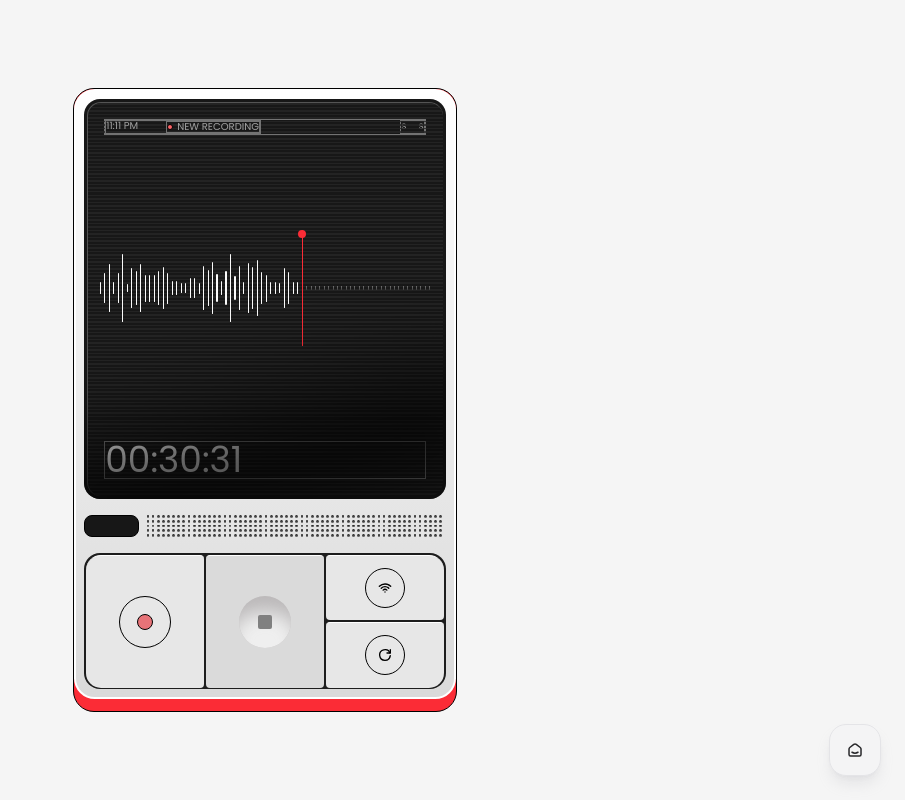
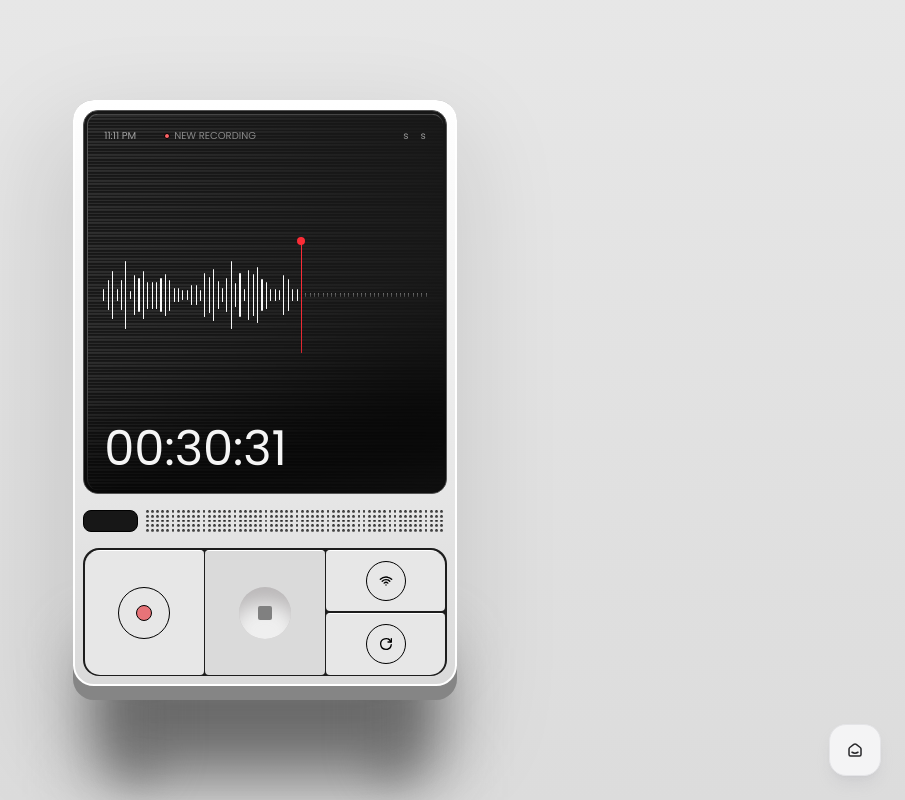
Before and after one commit to fwedwicc/fmDump, a React (Vite) app: page /canvas in a window 1280 px wide. Shown: the whole page, without its empty margins (375-1280 px from the left). Built offline with nearby package versions, Linux system fonts and the light colour scheme; a web font is replaced by a local one.

Commit message:
Refactor Canvas component styling with gradient backgrounds and improved layout

```diff
--- a/src/pages/Canvas.jsx
+++ b/src/pages/Canvas.jsx
@@ -11,36 +11,41 @@ const Canvas = () => {
       initial={{ opacity: 0 }}
       animate={{ opacity: 1 }}
       transition={{ duration: 0.4, ease: 'easeOut' }}
-      className='relative h-screen overflow-hidden bg-neutral-100 grid place-content-center'
+      className='relative h-screen overflow-hidden bg-gradient-to-b from-[#e7e7e7] to-[#dcdcdc] grid place-content-center'
     >
       {/* ------------------------ PLAYGROUND ------------------------ */}
-      <div className='flex w-[24rem] p-[0.2px] pb-3 rounded-[21px] border bg-red-500'>
+      <div className='absolute bg-neutral-500 blur-[32px] w-86 h-32 bottom-6 -translate-x-1/2 left-1/2' />
+      <div className='absolute flex items-center justify-between px-4 blur-[12px] w-84 h-32 bottom-8 -translate-x-1/2 left-1/2'>
+        <div className='bg-neutral-500/50 blur-lg w-12 h-32 rounded-full mt-8' />
+        <div className='bg-neutral-500/50 blur-lg w-12 h-32 rounded-full mt-8' />
+      </div>
+      <div className='flex w-[24rem] p-[0.2px] pb-3.5 rounded-[21px] bg-[#858585] shadow-[-9px_41px_100px_19px_rgba(0,_0,_0,_0.1)] z-50'>
         <div className='flex flex-col justify-end gap-4 items-end size-full rounded-[20.8px] p-2 bg-gradient-to-b from-[#ffffff] to-[#dadada] border-2 border-white'>
           {/*  */}
-          <div className='relative flex flex-col items-center justify-between p-5 h-100 rounded-[16px] w-full bg-neutral-900 overflow-hidden'>
+          <div className='relative flex flex-col items-center justify-between p-5 h-96 rounded-[15px] w-full bg-neutral-900 border-[1.2px] border-[#545454] overflow-hidden'>
             {/* <div className='absolute top-0 left-0 w-54 h-38 bg-white/20 blur-[12rem]' /> */}
             <div className='absolute -bottom-8 -translate-x-1/2 left-1/2 w-[140%] h-30 bg-black/80 blur-[3rem] z-30 -rotate-12' />
-            <div className='flex flex-col justify-between absolute top-1/2 -translate-y-1/2 w-[98.5%] h-[98.5%] rounded-[14px] overflow-hidden border-t-[1.2px] border-l-[1.2px] border-[#545454]'>
-              {Array.from({ length: 112 }, (_, i) => (
-                <div key={i} className='w-full h-[1.5px] bg-neutral-800/80' />
+            <div className='flex flex-col justify-between absolute top-1/2 -translate-y-1/2 w-[98.5%] h-[98.5%] rounded-[11px] overflow-hidden border-t-[1.2px] border-l-[1.2px] border-[#545454]'>
+              {Array.from({ length: 116 }, (_, i) => (
+                <div key={i} className='w-full h-[1.5px] bg-gradient-to-r from-neutral-700/60 to-neutral-800/20' />
               ))}
             </div>
             {/*  */}
-            <div className='flex justify-between w-full border border-neutral-500'>
-              <div className='flex gap-7 border border-neutral-500 relative z-20'>
+            <div className='flex justify-between w-full'>
+              <div className='flex gap-7 relative z-20'>
                 <p className='text-neutral-400 leading-none text-[10px]'>11:11 PM</p>
-                <div className='flex items-center gap-1 border border-neutral-500'>
+                <div className='flex items-center gap-1'>
                   <div className='size-1.5 rounded-full bg-red-400 border' />
-                  <p className='text-neutral-400 leading-none text-[10px]'>NEW RECORDING</p>
+                  <p className='text-neutral-400/80 leading-none text-[10px]'>NEW RECORDING</p>
                 </div>
               </div>
-              <div className='flex gap-3 border border-neutral-500'>
+              <div className='flex gap-3'>
                 <p className='text-neutral-400 leading-none text-[10px]'>s</p>
                 <p className='text-neutral-400 leading-none text-[10px]'>s</p>
               </div>
             </div>
             {/*  */}
-            <div className='relative z-20 flex items-center gap-[3.4px]'>
+            <div className='relative z-20 flex items-center gap-[3.3px] mt-6'>
               {['h-[12px]', 'h-[30px]', 'h-[48px]', 'h-[12px]', 'h-[30px]', 'h-[68px]', 'h-[8px]', 'h-[40px]', 'h-[34px]', 'h-[48px]', 'h-[27px]', 'h-[27px]', 'h-[27px]', 'h-[34px]', 'h-[42px]', 'h-[31px]', 'h-[14px]', 'h-[14px]', 'h-[10px]', 'h-[10px]', 'h-[20px]', 'h-[20px]', 'h-[11px]', 'h-[44px]', 'h-[36px]', 'h-[52px]', 'h-[28px]', 'h-[14px]', 'h-[34px]', 'h-[68px]', 'h-[24px]', 'h-[44px]', 'h-[12px]', 'h-[50px]', 'h-[42px]', 'h-[56px]', 'h-[32px]', 'h-[27px]', 'h-[12px]', 'h-[12px]', 'h-[10px]', 'h-[40px]', 'h-[32px]', 'h-[12px]', 'h-[12px]'].map((item, index) => (
                 <div key={index} className={`w-[1.1px] rounded-full bg-neutral-50 ${item}`} />
               ))}
@@ -52,8 +57,8 @@ const Canvas = () => {
               ))}
             </div>
             {/*  */}
-            <div className='w-full relative z-20 border border-neutral-500'>
-              <span className='text-neutral-100 text-4xl font-medium leading-none'>00:30:31</span>
+            <div className='w-full relative z-40'>
+              <span className='text-neutral-100 text-5xl font-light leading-none'>00:30:31</span>
             </div>
           </div>
           {/*  */}
@@ -66,7 +71,7 @@ const Canvas = () => {
             </div>
           </div>
           {/*  */}
-          <div className='w-full grid grid-cols-3 gap-[1.5px] p-[1.5px] rounded-2xl bg-[#1d1d1d] overflow-hidden h-34'>
+          <div className='w-full grid grid-cols-3 gap-[1.5px] p-[1.5px] rounded-2xl bg-[#1d1d1d] overflow-hidden h-32'>
             <div className='flex items-center justify-center bg-[#e7e7e7] border-t-[1px] border-white rounded-l-[15px] rounded-r-sm'>
               <div className='size-13 flex items-center justify-center rounded-full border'>
                 <div className='size-4 bg-red-600/50 rounded-full border' />
```
